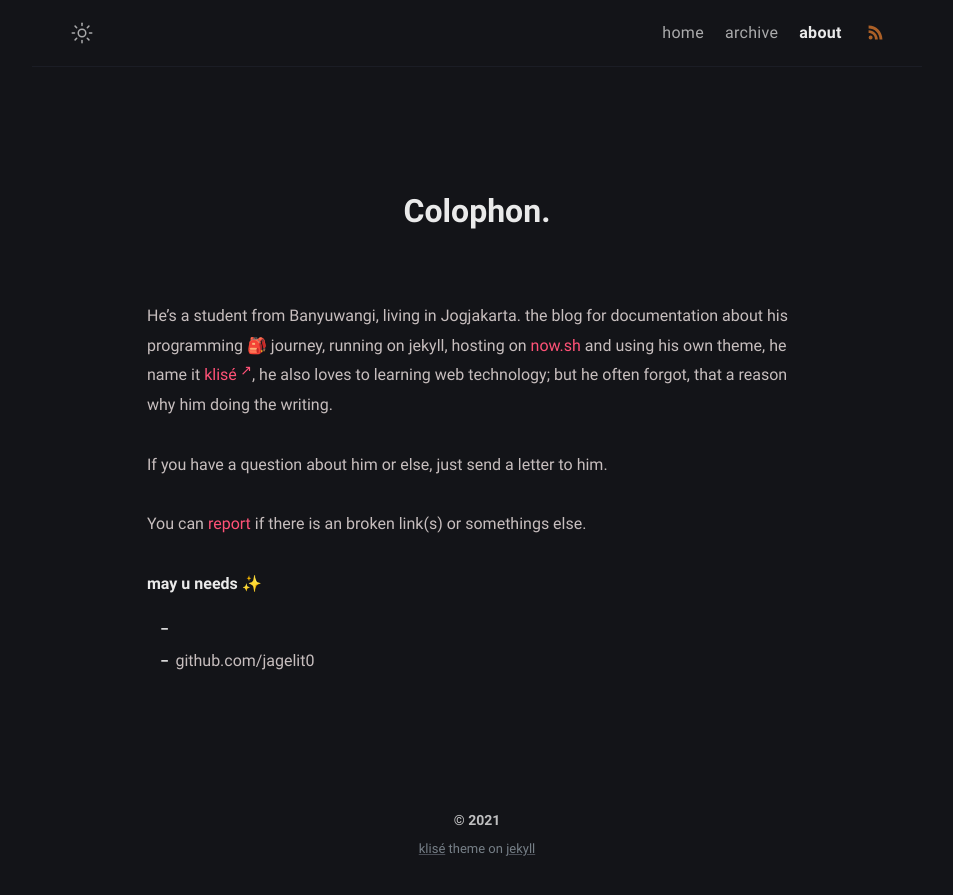
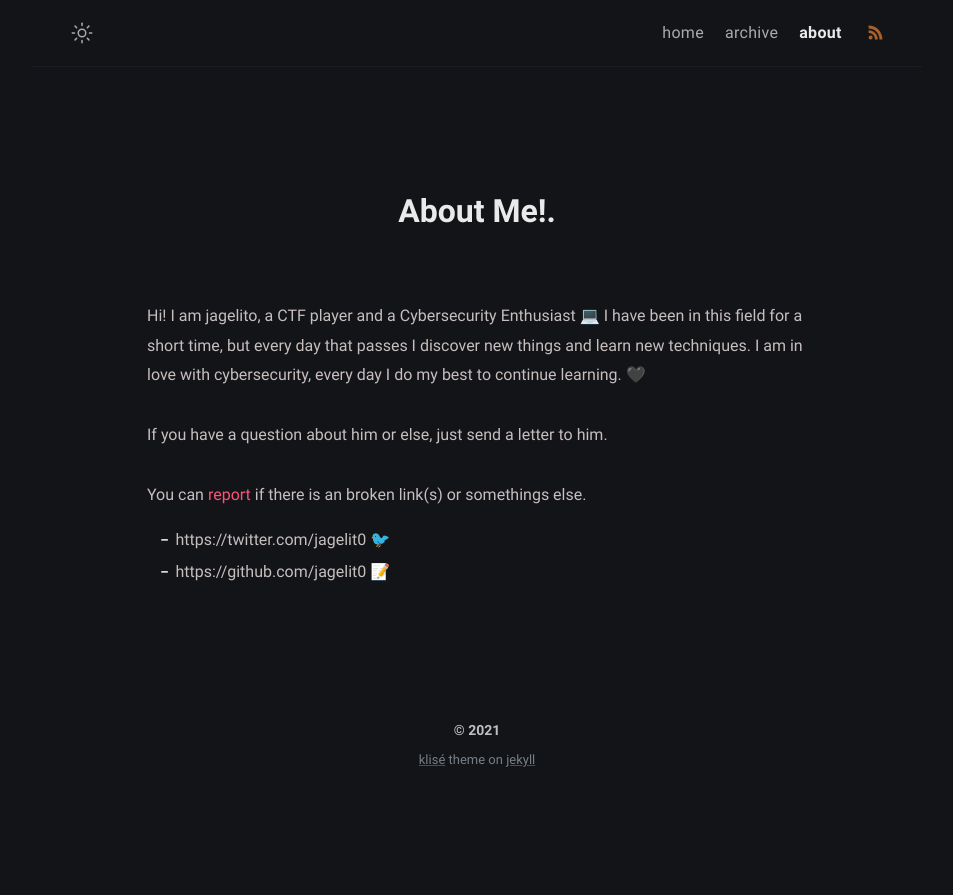
Before and after one commit to jagelit0/jagelit0.github.io, a Jekyll site: the page built from about.md, in a window 1280 px wide. Shown: the top 895 px of the page, without its empty margins (163-1116 px from the left). Built offline with Jekyll 4.4.1, drawn with Linux system fonts in a browser that asks for light colours.

Commit message:
Update about.md

```diff
--- a/about.md
+++ b/about.md
@@ -1,18 +1,16 @@
 ---
-title: Colophon
+title: About Me!
 permalink: /about/
 layout: page
-excerpt: Hello peeps, I'm student of computer science from Banyuwangi, living in Jogjakarta. This blog for documentation about my programming journey, running on jekyll, hosting on netlify and using my own simple theme.
 comments: false
 ---
+Hi! I am jagelito, a CTF player and a Cybersecurity Enthusiast 💻 I have been in this field for a short time, but every day that passes I discover new things and learn new techniques. I am in love with cybersecurity, every day I do my best to continue learning. 🖤
 
-He's a student from Banyuwangi, living in Jogjakarta. the blog for documentation about his programming 🎒 journey, running on jekyll, hosting on [now.sh](http://now.sh) and using his own theme, he name it <a href="https://github.com/piharpi/jekyll-klise" target="_blank" rel="noopener">klisé</a>, he also loves to learning web technology; but he often forgot, that a reason why him doing the writing.
 
 If you have a question about him or else, just send a letter to him.
 
-You can [report](http://github.com/piharpi/jekyll-klise/issues/new) if there is an broken link(s) or somethings else.
+You can [report](http://github.com/jagelit0/jagelit0.github.io/issues/new) if there is an broken link(s) or somethings else.
 
-**may u needs ✨**
 
-- {{ site.author.email }}
-- github.com/{{ site.author.github }}
+- https://twitter.com/jagelit0 🐦
+- https://github.com/jagelit0 📝
```
